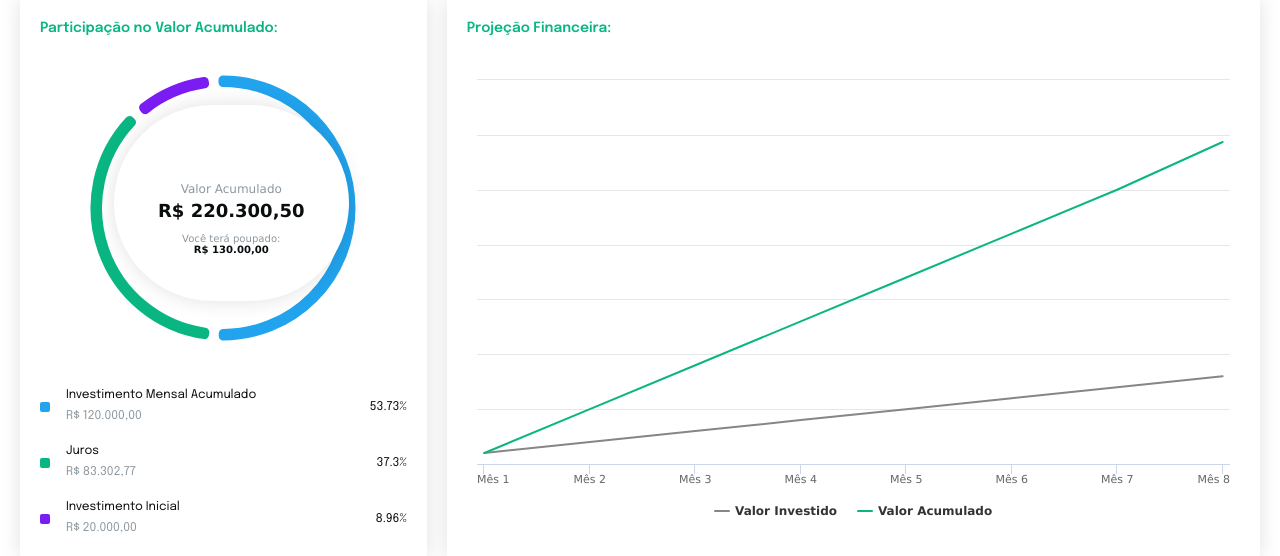
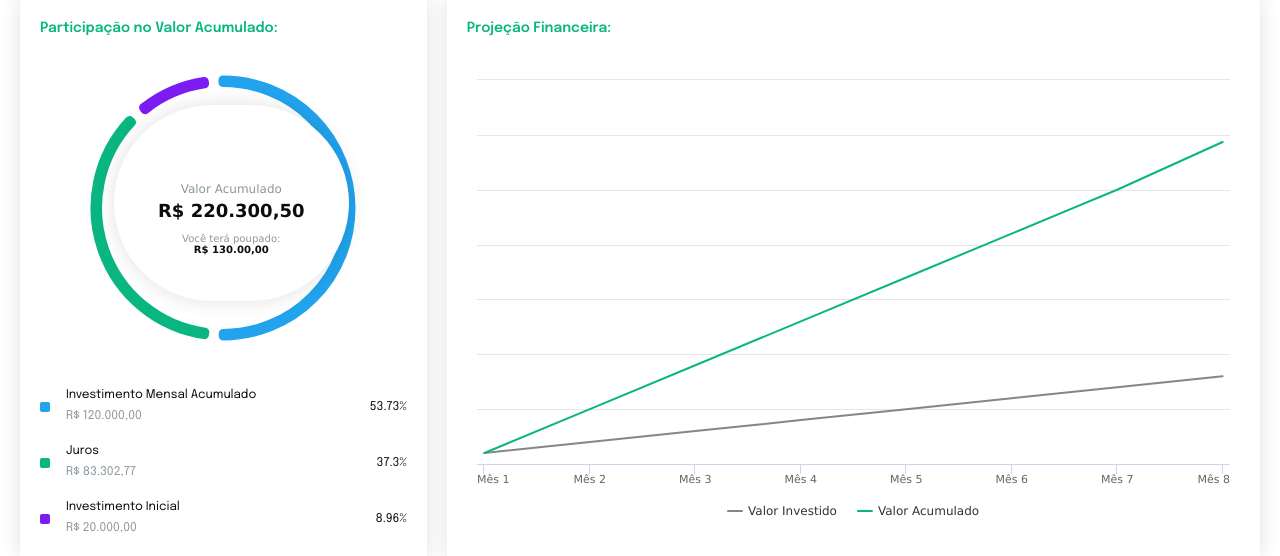
Before and after one commit to IgorSouzza/carteiraglobal, a Next.js app: page / in a window 1280 px wide. Shown: the part 302-858 px from the top of the page. Built offline with nearby package versions, Linux system fonts and the light colour scheme.

Commit message:
chore: remove bold from legend

```diff
--- a/src/presentation/components/Charts/FinancialProjection/options/index.js
+++ b/src/presentation/components/Charts/FinancialProjection/options/index.js
@@ -35,7 +35,8 @@ export function makeOptions (data = []) {
       layout: 'horizontal',
       align: 'center',
       verticalAlign: 'bottom',
-      labelFormat: 'Valor {name}'
+      labelFormat: 'Valor {name}',
+      itemStyle: { fontWeight: 'normal' }
     },
     plotOptions: {
       series: {
```
